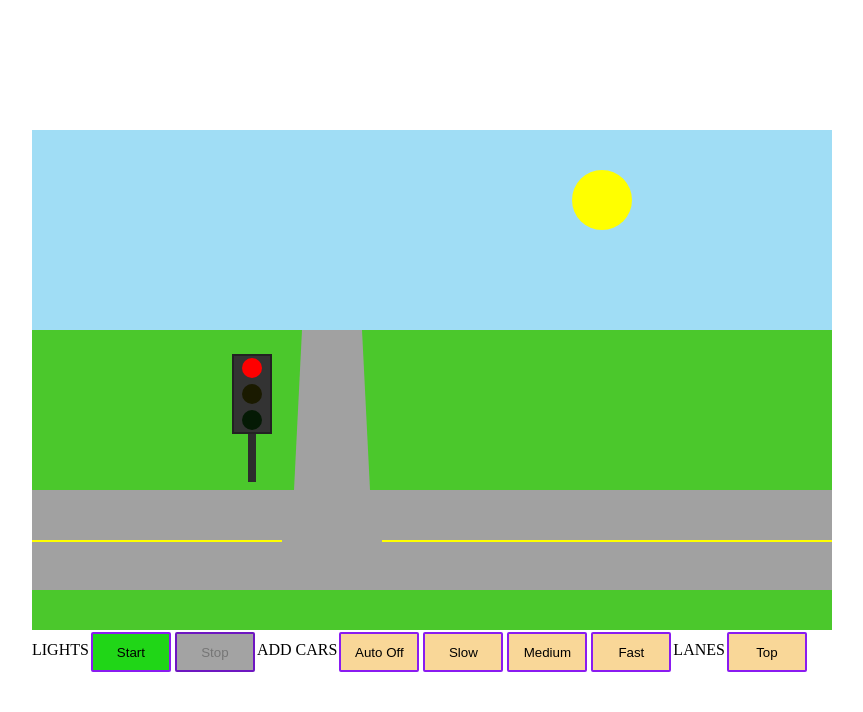
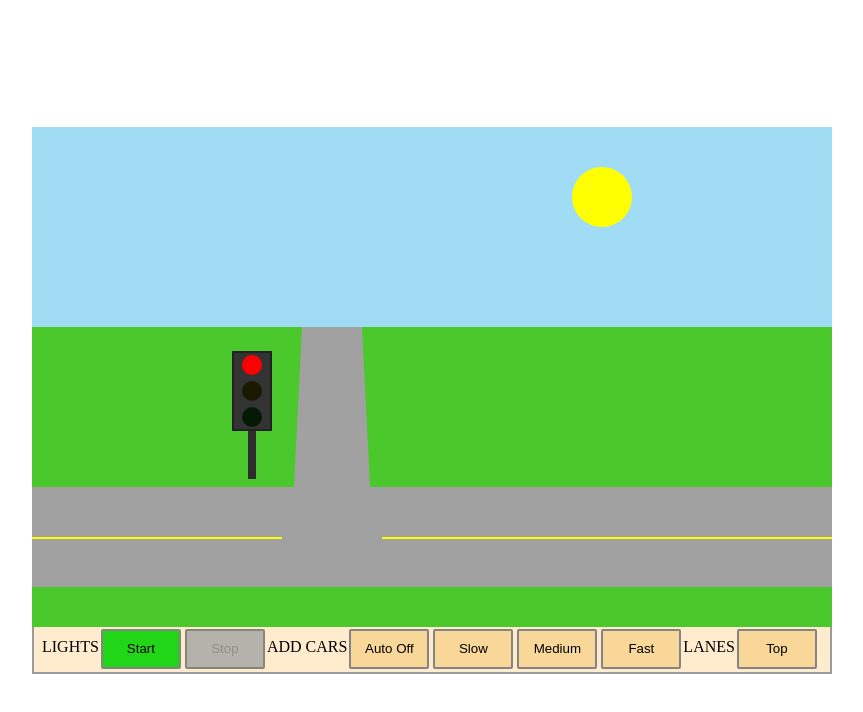
Before and after one commit to VietnameseCoffee/traffic-light, a website built with webpack: page src/index.html in a window 1280 px wide. Both pictures are taken after a click on the button "START". Shown: the whole page, without its empty margins (208-1071 px from the left). Built offline with nearby package versions, Linux system fonts and the light colour scheme.

Commit message:
Update styles, small cleanup

```diff
--- a/src/index.html
+++ b/src/index.html
@@ -7,7 +7,9 @@
     <title>Document</title>
 </head>
 <body>
-    <div id="app" class="app">
+    <div>
+
+        <div id="view" class="app">
             <div id="backdrop">
                 <div class="sky"></div>
                 <div class="sun"></div>
@@ -64,6 +66,8 @@
                     </div>
                 </div>
             </div>
+            <div id="buttons-wrapper">
+
                 <div id="buttons" class="hidden">
                     LIGHTS
                     <button class="btn grn" id="light-start">Start</button>
@@ -77,5 +81,7 @@
                     <button class="btn" id="lane">Top</button>
                 </div>
             </div>
+        </div>
+    </div>
 </body>
 </html>
--- a/src/index.ts
+++ b/src/index.ts
@@ -4,11 +4,11 @@ import Game from "./js/game";
 import Car from "./js/car";
 import TrafficLight from "./js/traffic_light";
 
-const app = document.getElementById("app");
-const pole = app.querySelector(".pole") as HTMLElement;
+const view = document.getElementById("view");
+const pole = view.querySelector(".pole") as HTMLElement;
 
 const trafficLight = new TrafficLight(pole);
-const game = new Game(app, Car, trafficLight);
+const game = new Game(view, Car, trafficLight);
 
 game.init();
 
@@ -27,7 +27,7 @@ initGameButton.onclick = () => {
   const modal = document.getElementById("modal");
   document.querySelector(".hidden")?.classList.remove("hidden");
   modal.remove();
-  app.classList.add("on");
+  view.classList.add("on");
 };
 startButton.onclick = () => {
   startButton.disabled = true;
--- a/src/styles/styles.css
+++ b/src/styles/styles.css
@@ -29,7 +29,7 @@ img {
 * IDS
 */
 
-#app {
+#view {
   position: relative;
   height: 500px;
   width: var(--app-width);
@@ -43,13 +43,26 @@ img {
 }
 
 #buttons {
+  box-sizing: border-box;
   display: flex;
-  height: 40px;
-  width: var(--app-width);
+  height: 47px;
+  padding-left: 4px;
   line-height: 40px;
 }
 
+#buttons-wrapper {
+  background-color: blanchedalmond;
+  border-bottom: 2px solid #9b9b9b;
+  border-left: 2px solid #9b9b9b;
+  border-right: 2px solid #9b9b9b;
+  box-sizing: border-box;
+  height: 47px;
+  padding-left: 4px;
+  width: var(--app-width);
+}
+
 #init {
+  border-color: var(--modal-border-out);
   display: block;
   margin: 20px auto 0;
   padding: 5px;
@@ -61,7 +74,7 @@ img {
 */
 
 .btn {
-  border: 2px solid var(--modal-border-out);
+  border: 2px solid #848484;
   border-radius: 2px;
   background-color: var(--btn);
   height: 40px;
@@ -76,6 +89,7 @@ img {
 
 .btn:disabled {
   background-color: #cccccc;
+  opacity: 0.8;
   filter: brightness(0.8);
 }
 
```
Lines whose indentation alone changed are shown as unchanged.
